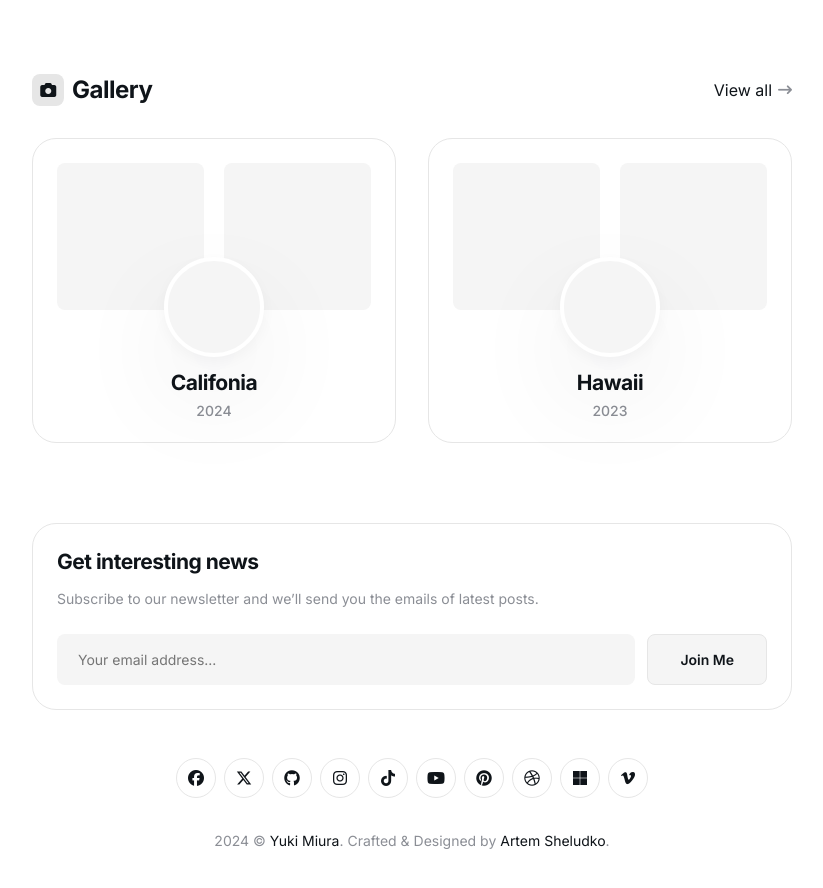
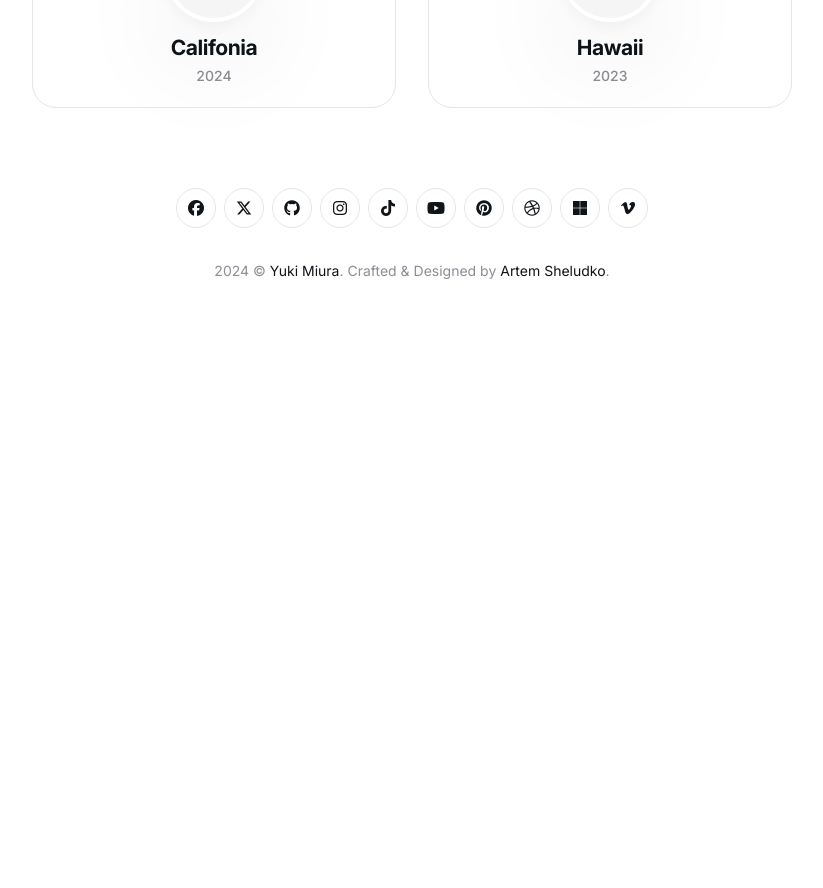
Before and after one commit to ykmiura/ykmiura.github.io, a Jekyll site: the page built from index.html, in a window 1280 px wide and 900 px high, scrolled down 2776 px. Shown: the top 888 px of the window, without its empty margins (228-1051 px from the left). Built offline with Jekyll 4.4.1, drawn with Linux system fonts in a browser that asks for light colours; after the commit the page ends 3107 px from its top, so only the background shows below that; some of the changed lines change nothing that is shown.

Commit message:
Update settings.yml

```diff
--- a/_data/settings.yml
+++ b/_data/settings.yml
@@ -53,31 +53,6 @@
   projects_title: Portfolio
   projects_description:
 
-
-#-------------------------------
-# Testimonials Settings
-testimonials:
-  enable: true
-  testimonials_title: Testimonials
-  testimonials_description:
-
-testimonial_items:
-  - name: "Albert Flores"
-    image: "/images/client-1.jpg"
-    designation: "Data Scientist"
-    content : "The incredible attention to detail displayed by this team is commendable. Every aspect of our project, no matter how small, was handled with precision and care. The result is a product that reflects their commitment to excellence."
-
-  - name: "Wade Warren"
-    image: "/images/client-2.jpg"
-    designation: "DevOps Engineer"
-    content : "Working with this creative powerhouse was an enlightening experience. Their brilliance in design thinking and creative solutions brought our project to life in ways we hadn't imagined. The team's passion for innovation is truly infectious."
-
-  - name: "Jenny Wilson"
-    image: "/images/client-3.jpg"
-    designation: "Systems Analyst"
-    content : "This team proved to be efficient problem solvers throughout our project. When faced with challenges, they tackled them with creativity and resourcefulness. Their ability to overcome obstacles ensured a smooth and successful project delivery."
-
-
 #-------------------------------
 # Blog Section
 blog_settings:
@@ -100,18 +75,6 @@
   enable: true
   gallery_title: Gallery
   gallery_description:
-
-
-#-------------------------------
-# Newsletter Settings
-mailchimp_settings:
-  enable: true
-  mailchimp_identifier: gmail.us21.list-manage.com/subscribe/post?u=8aeb9c31a5c97a3a5f9ff2740&amp;id=0e31fd7793&amp # Add your MailChimp form identifier. For example - gmail.us21.list-manage.com/subscribe/post?u=8aeb9c31a5c97a3a5f9ff2740&amp;id=0e31fd7793&amp
-  mailchimp_title: Get interesting news
-  mailchimp_description: Subscribe to our newsletter and we’ll send you the emails of latest posts.
-  mailchimp_input_text: Your email address...
-  mailchimp_button_text: Join Me # Add your button text
-
 
 #-------------------------------
 # Social Icons Settings
```
